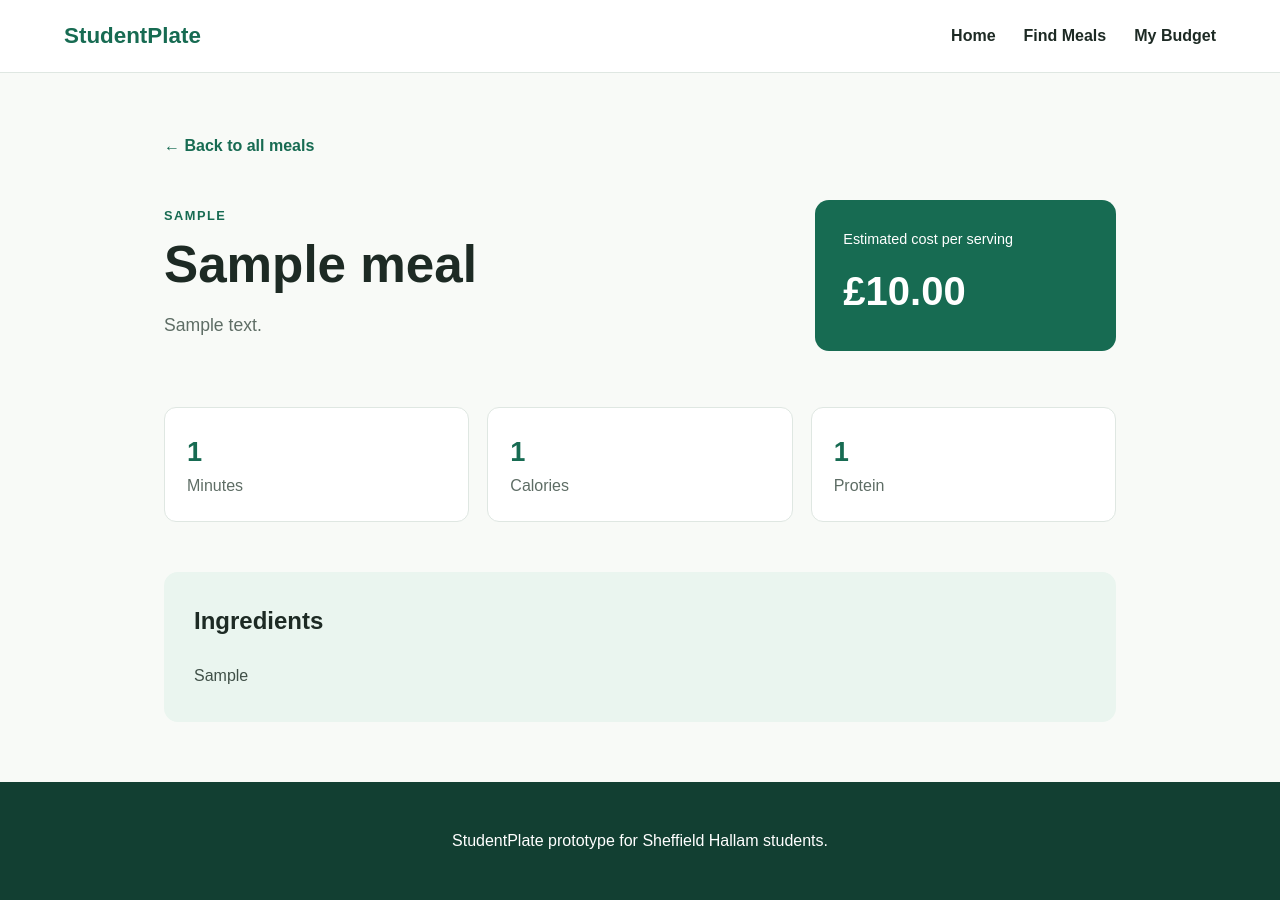
After one commit to C1028030/studentplate, a Django app: page /meals/1/ in a window 1280 px wide. The commit adds this page. Run offline with Django 5.2, Linux system fonts and the light colour scheme; tables that the repository leaves empty hold one stand-in row (values such as "Sample post").

Commit message:
added meal detail pages

```diff
--- a/meals/static/meals/css/style.css
+++ b/meals/static/meals/css/style.css
@@ -328,3 +328,125 @@ a {
         gap: 6px;
     }
 }
+
+/* Catalogue card links */
+.meal-link {
+    display: inline-block;
+    margin-top: 22px;
+    color: #176b52;
+    font-weight: bold;
+}
+
+.meal-card h3 a:hover,
+.meal-link:hover {
+    color: #0e4f3c;
+}
+
+/* Meal detail page */
+
+.meal-detail {
+    max-width: 1000px;
+    min-height: 600px;
+    margin: 0 auto;
+    padding: 60px 24px;
+}
+
+.back-link {
+    display: inline-block;
+    margin-bottom: 35px;
+    color: #176b52;
+    font-weight: bold;
+}
+
+.meal-detail-header {
+    display: grid;
+    grid-template-columns: 2fr 1fr;
+    gap: 50px;
+    align-items: center;
+}
+
+.meal-detail-header h1 {
+    margin: 8px 0 18px;
+    font-size: 3.2rem;
+    line-height: 1.1;
+}
+
+.meal-detail-description {
+    color: #5e6d65;
+    font-size: 1.1rem;
+}
+
+.price-panel {
+    padding: 28px;
+    background-color: #176b52;
+    border-radius: 14px;
+    color: #ffffff;
+}
+
+.price-panel span {
+    display: block;
+    font-size: 0.9rem;
+}
+
+.price-panel strong {
+    display: block;
+    margin-top: 8px;
+    font-size: 2.5rem;
+}
+
+.nutrition-grid {
+    display: grid;
+    grid-template-columns: repeat(3, 1fr);
+    gap: 18px;
+    margin: 50px 0;
+}
+
+.nutrition-item {
+    padding: 22px;
+    background-color: #ffffff;
+    border: 1px solid #dfe7e2;
+    border-radius: 12px;
+}
+
+.nutrition-item strong,
+.nutrition-item span {
+    display: block;
+}
+
+.nutrition-item strong {
+    color: #176b52;
+    font-size: 1.7rem;
+}
+
+.nutrition-item span {
+    color: #5e6d65;
+}
+
+.ingredients-section {
+    padding: 30px;
+    background-color: #eaf5ef;
+    border-radius: 14px;
+}
+
+.ingredients-section h2 {
+    margin-top: 0;
+}
+
+.ingredients-list {
+    color: #405048;
+    line-height: 2;
+}
+
+@media (max-width: 750px) {
+    .meal-detail-header {
+        grid-template-columns: 1fr;
+    }
+
+    .meal-detail-header h1 {
+        font-size: 2.5rem;
+    }
+
+    .nutrition-grid {
+        grid-template-columns: 1fr;
+    }
+}
--- a/meals/templates/meals/base.html
+++ b/meals/templates/meals/base.html
@@ -5,7 +5,7 @@
     <meta charset="UTF-8">
     <meta name="viewport" content="width=device-width, initial-scale=1.0">
     <title>{% block title %}StudentPlate{% endblock %}</title>
-    <link rel="stylesheet" href="{% static 'meals/css/style.css' %}">
+    <link rel="stylesheet" href="{% static 'meals/css/style.css' %}?v=2">
 </head>
 <body>
     <!--- Shared navigation --->
--- /dev/null
+++ b/meals/templates/meals/meal_detail.html
@@ -0,0 +1,60 @@
+{% extends "meals/base.html" %}
+
+{% block title %}
+    {{ meal.name }} | StudentPlate
+{% endblock %}
+
+{% block content %}
+    <section class="meal-detail">
+        <a href="{% url 'meal_list' %}" class="back-link">
+            ← Back to all meals
+        </a>
+
+        <div class="meal-detail-header">
+            <div>
+                <p class="eyebrow">{{ meal.category }}</p>
+
+                <h1>{{ meal.name }}</h1>
+
+                <p class="meal-detail-description">
+                    {{ meal.description }}
+                </p>
+            </div>
+
+            <div class="price-panel">
+                <span>Estimated cost per serving</span>
+
+                <strong>
+                    £{{ meal.price|floatformat:2 }}
+                </strong>
+            </div>
+        </div>
+
+        <!-- Summary information -->
+        <div class="nutrition-grid">
+            <article class="nutrition-item">
+                <strong>{{ meal.prep_time }}</strong>
+                <span>Minutes</span>
+            </article>
+
+            <article class="nutrition-item">
+                <strong>{{ meal.calories }}</strong>
+                <span>Calories</span>
+            </article>
+
+            <article class="nutrition-item">
+                <strong>{{ meal.protein }}</strong>
+                <span>Protein</span>
+            </article>
+        </div>
+
+        <!-- Ingredients entered on separate lines in Admin -->
+        <section class="ingredients-section">
+            <h2>Ingredients</h2>
+
+            <div class="ingredients-list">
+                {{ meal.ingredients|linebreaksbr }}
+            </div>
+        </section>
+    </section>
+{% endblock %}
--- a/meals/urls.py
+++ b/meals/urls.py
@@ -7,4 +7,11 @@ urlpatterns = [
 
     # Displays the complete meal catalogue
     path("meals/", views.meal_list, name="meal_list"),
+
+    # The meal ID identifies which meal should be displayed
+    path(
+        "meals/<int:meal_id>/",
+        views.meal_detail,
+        name="meal_detail",
+    ),
 ]
--- a/meals/views.py
+++ b/meals/views.py
@@ -1,4 +1,4 @@
-from django.shortcuts import render
+from django.shortcuts import get_object_or_404, render
 from .models import Meal
 
 
@@ -19,3 +19,17 @@ def meal_list(request):
     }
 
     return render(request, "meals/meal_list.html", context)
+
+# Displays complete information for one meal
+def meal_detail(request, meal_id):
+    meal = get_object_or_404(
+        Meal,
+        id=meal_id,
+        is_available=True,
+    )
+
+    context = {
+        "meal": meal,
+    }
+
+    return render(request, "meals/meal_detail.html", context)
```
Also changed, not shown: meals/templates/meals/meal_list.html (+8 -1 lines).
